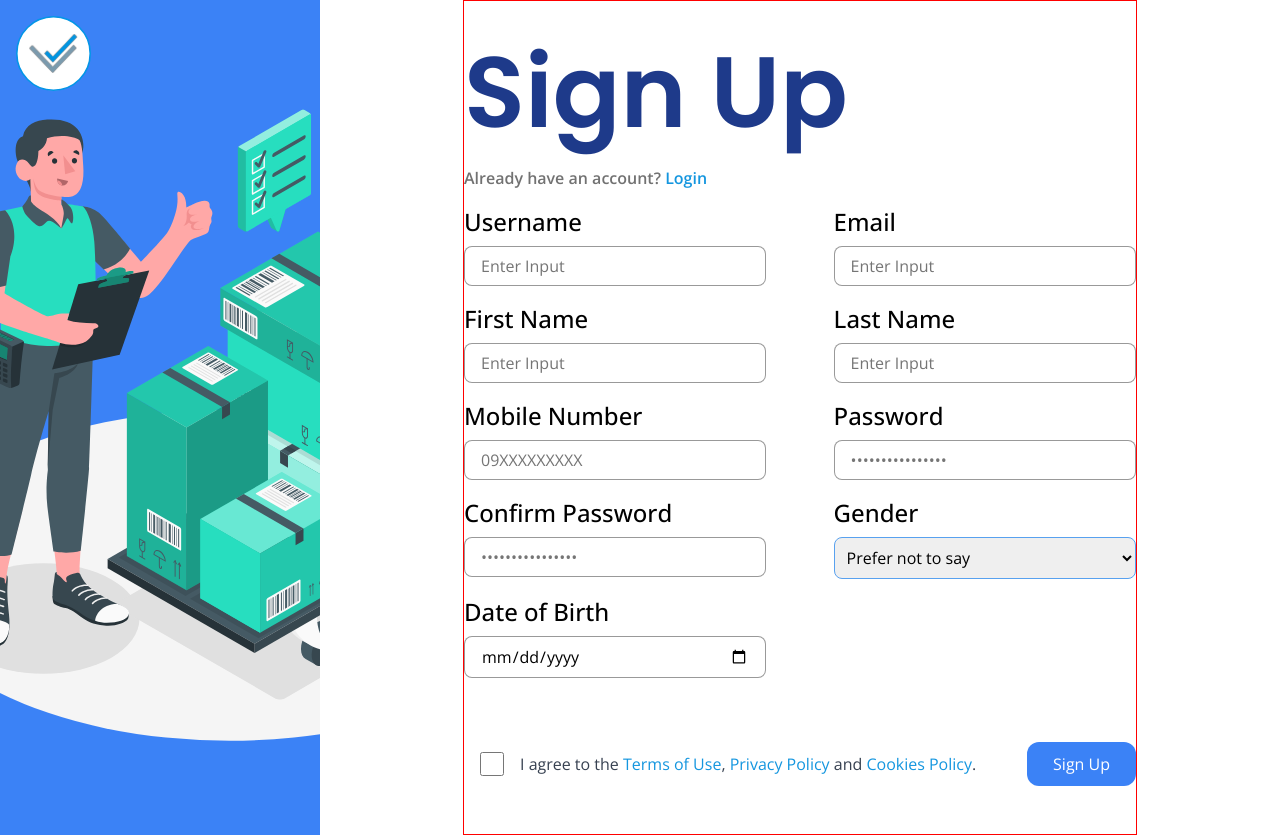
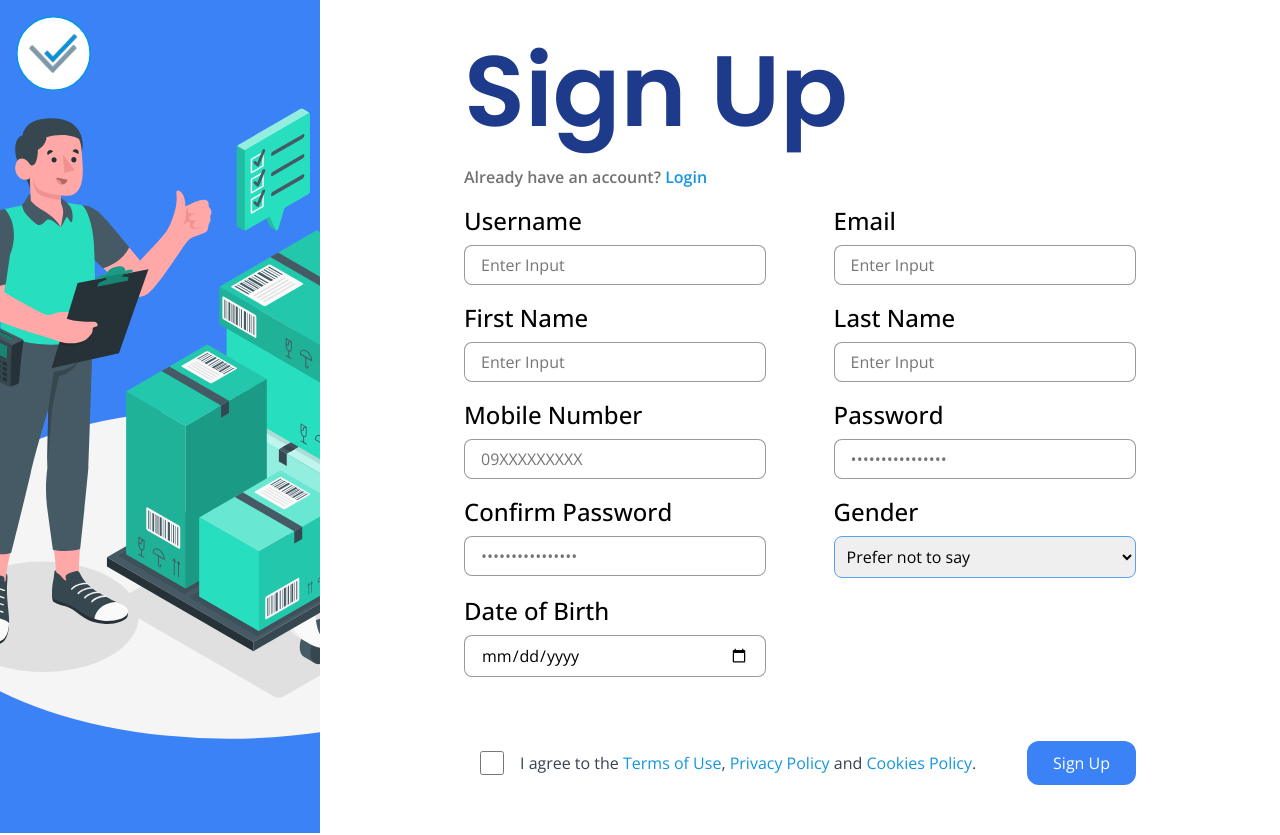
Before and after one commit to Pilner/EzStocks, a Next.js app: page /signup in a window 1280 px wide. Built offline with nearby package versions, Linux system fonts and the light colour scheme.

Commit message:
chore: removed borders around containers

```diff
--- a/src/_components/styles/Footer.module.css
+++ b/src/_components/styles/Footer.module.css
@@ -12,7 +12,7 @@
 }
 
 #footer > div > div {
-    border: 1px solid red;
+    /* border: 1px solid red; */
     max-width: 30%;
     margin: 1rem 0;
     align-self: center;
--- a/src/_components/styles/Navbar.module.css
+++ b/src/_components/styles/Navbar.module.css
@@ -18,7 +18,7 @@ nav#navbar > div {
 
 .navLogoSide {
     /* flex: 1; */
-    border: 1px solid red;
+    /* border: 1px solid red; */
 	height: 100%;
 }
 
@@ -43,7 +43,7 @@ nav#navbar > div {
 }
 
 .navLinkSide {
-    border: 1px solid blue;
+    /* border: 1px solid blue; */
 
 }
 
--- a/src/app/globals.css
+++ b/src/app/globals.css
@@ -47,7 +47,7 @@ body {
 .container {
     margin: auto;
     width: 70%;
-    border: 1px solid red;
+    /* border: 1px solid red; */
 }
 
 .button {
```
